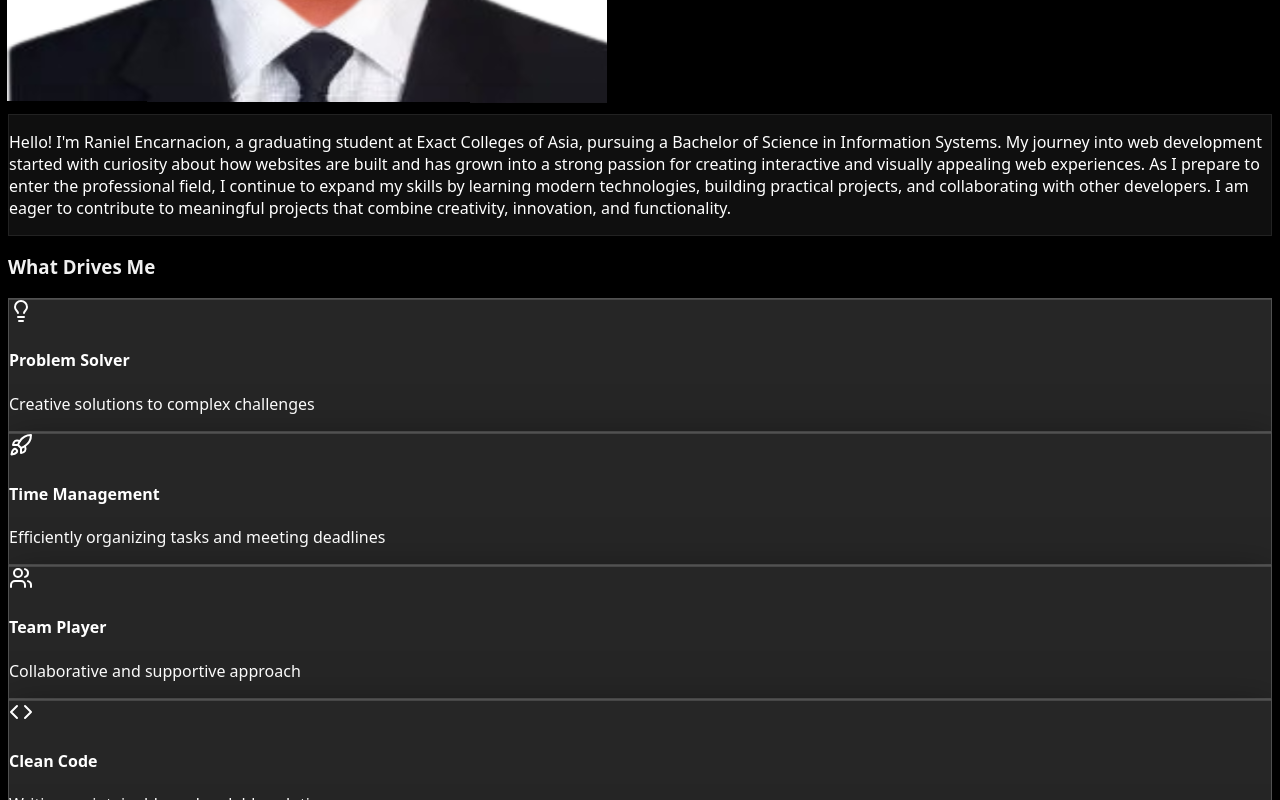
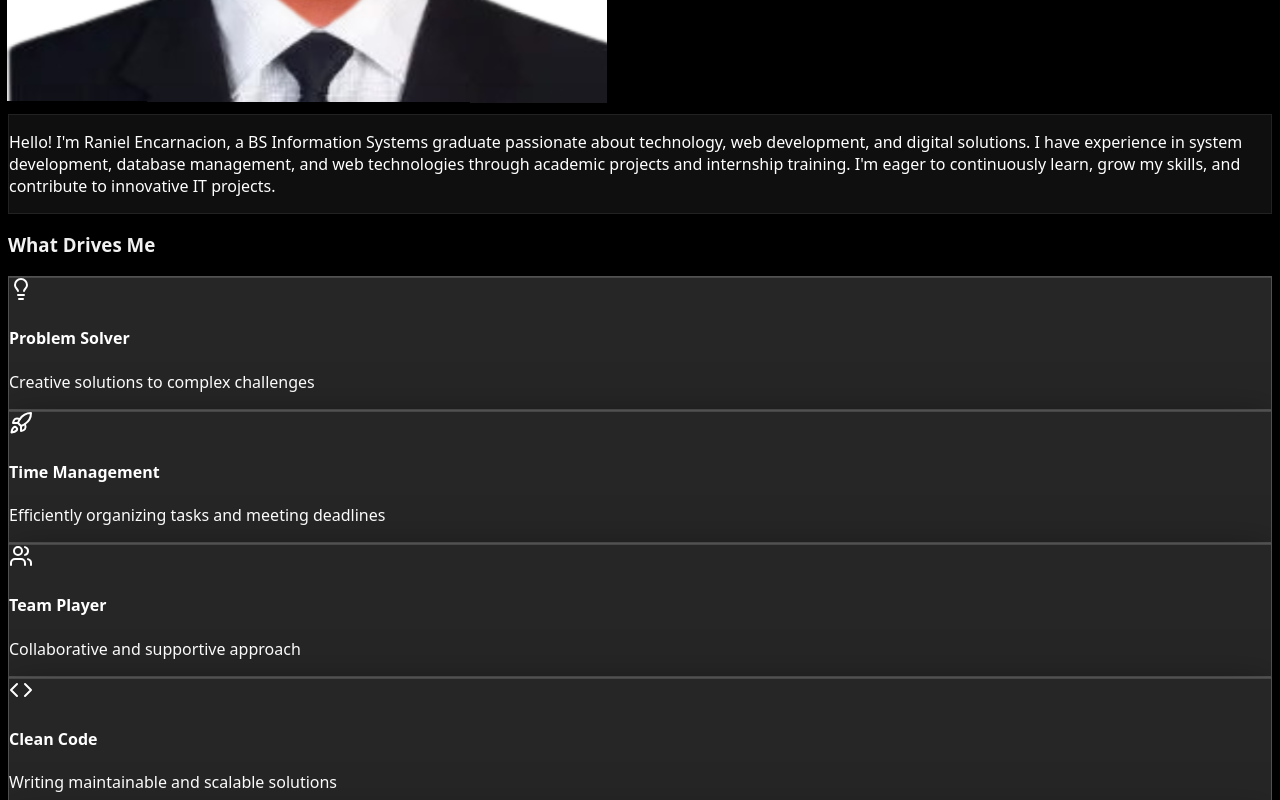
Before and after one commit to ranielencarnacion/ranielencarnacion.github.io, a React (Vite) app in the folder client/: page / in a window 1280 px wide. Shown: the part 1180-1980 px from the top of the page. Built offline with nearby package versions, Linux system fonts and the light colour scheme; a web font is replaced by a local one.

Commit message:
Update portfolio components and add graduation photo

```diff
--- a/client/src/components/about-section.tsx
+++ b/client/src/components/about-section.tsx
@@ -152,9 +152,7 @@ export default function AboutSection() {
                   isDarkMode ? 'text-white/85' : 'text-black/85'
                 }`}
               >
-                Hello! I'm Raniel Encarnacion, a graduating student at Exact Colleges of Asia, pursuing a Bachelor of Science in Information Systems. My journey into web development started with curiosity about how websites are built and has grown into a strong passion for creating interactive and visually appealing web experiences.
-
-As I prepare to enter the professional field, I continue to expand my skills by learning modern technologies, building practical projects, and collaborating with other developers. I am eager to contribute to meaningful projects that combine creativity, innovation, and functionality.
+                Hello! I'm Raniel Encarnacion, a BS Information Systems graduate passionate about technology, web development, and digital solutions. I have experience in system development, database management, and web technologies through academic projects and internship training. I'm eager to continuously learn, grow my skills, and contribute to innovative IT projects.
               </motion.p>
 
             </motion.div>
--- a/client/src/components/education-section.tsx
+++ b/client/src/components/education-section.tsx
@@ -15,7 +15,7 @@ export default function EducationSection() {
       institution: "EXACT Colleges of Asia",
       location: "Suclayin, Arayat, Pampanga",
       period: "2023-2026",
-      status: "Currently Enrolled",
+      status: "Graduated",
       description: "Specialized in software development, database management, and information systems.",
       achievements: ["Completed SAD on ECA MIS IT Service Management Ticketing System"]
     },
--- a/client/src/components/footer.tsx
+++ b/client/src/components/footer.tsx
@@ -23,7 +23,7 @@ export default function Footer() {
     },
     {
       name: "Instagram",
-      url: "https://x.com/rainraingoaweyn",
+      url: "https://instagram.com/raniel.encarnacion",
       icon: <Instagram size={24} />
     }
   ];
--- a/client/src/components/raniel-ai-assistant.tsx
+++ b/client/src/components/raniel-ai-assistant.tsx
@@ -27,14 +27,14 @@ export default function RanielAIAssistant() {
   ];
 
   const botResponses = {
-    "Tell me about Raniel's background": "Raniel Encarnacion is a passionate web developer and fourth-year Information Systems student at Exact Colleges of Asia. His journey into web development began with curiosity about how websites are built and evolved into a deep passion for creating interactive, modern web experiences. He has successfully deployed his portfolio to Vercel and continues to expand his skills in full-stack development.",
+    "Tell me about Raniel's background": "Raniel Encarnacion is a passionate web developer and BS Information Systems graduate from Exact Colleges of Asia. His journey into web development began with curiosity about how websites are built and evolved into a deep passion for creating interactive, modern web experiences. He has successfully deployed his portfolio to Vercel and continues to expand his skills in full-stack development.",
     "What are Raniel's main skills?": "Raniel specializes in modern web technologies including React, TypeScript, JavaScript, HTML, CSS, Tailwind CSS, Vite, Node.js, PHP, MySQL, and Supabase. He's proficient with development tools like VS Code, GitHub, Vercel, Netlify, Docker Desktop, Cursor, Windsurf, XAMPP, and design tools like Canva. He also has experience with responsive design, SPA routing with Wouter, and deployment automation.",
     "What kind of projects has Raniel worked on?": "Raniel has worked on several impressive projects including his Personal Portfolio Website (deployed on Vercel with React + TypeScript), System Analysis Design - ECA MIS IT Service Management Ticketing System (comprehensive IT support platform), ECA MIS General Mobile Inventory System (mobile-based asset tracking), ESCafe - Coffee Shop Website (responsive cafe website), and various full-stack applications showcasing modern development practices.",
     "How can I contact Raniel?": "You can reach Raniel at lumawigraniel@gmail.com, call +639278026885, or connect through his social media: GitHub (ranielencarnacion), LinkedIn (encarnacion-raniel-b78416263), Facebook (raniel.encarnacion.2024), or Twitter (@rainraingoaweyn). His portfolio is live at ranielencarnacion.vercel.app.",
     "What drives Raniel as a developer?": "Raniel is driven by core values: Problem Solver - creating innovative solutions to complex challenges, Time Management - efficiently organizing tasks and meeting deadlines, Team Player - collaborative and supportive approach, Clean Code - writing maintainable and scalable solutions, Passionate - driven by love for technology and continuous learning, and Goal-Oriented - focused on delivering exceptional results and user experiences.",
     "What are Raniel's problem-solving abilities?": "Raniel excels at breaking down complex problems into manageable components, using systematic debugging approaches, and implementing creative solutions. His experience includes fixing deployment issues, optimizing build configurations, handling SPA routing challenges, and creating responsive designs. He demonstrates strong analytical skills in both frontend and backend development.",
     "What certifications does Raniel have?": "Raniel has earned several professional certifications: Networking Devices and Initial Configuration by Cisco (Apr 2025), OCI AI Foundations Associate by Oracle (Aug 2025), Ethical Hacker by Cisco (Aug 2025), and Advanced Foundry by Cyfrin Updraft (Aug 2025). These certifications demonstrate his expertise in networking, AI, cybersecurity, and blockchain development.",
-    "What is Raniel's educational background?": "Raniel is currently in his fourth year pursuing a Bachelor of Science in Information Systems at Exact Colleges of Asia. His academic foundation combined with hands-on project experience, successful deployments, and continuous learning gives him both theoretical knowledge and practical skills in modern software development and web technologies."
+    "What is Raniel's educational background?": "Raniel is a BS Information Systems graduate from Exact Colleges of Asia (2023-2026). His academic foundation combined with hands-on project experience, successful deployments, and continuous learning gives him both theoretical knowledge and practical skills in modern software development and web technologies."
   };
 
 
```
Also changed, not shown: client/public/GRAD PIC.png (added).
